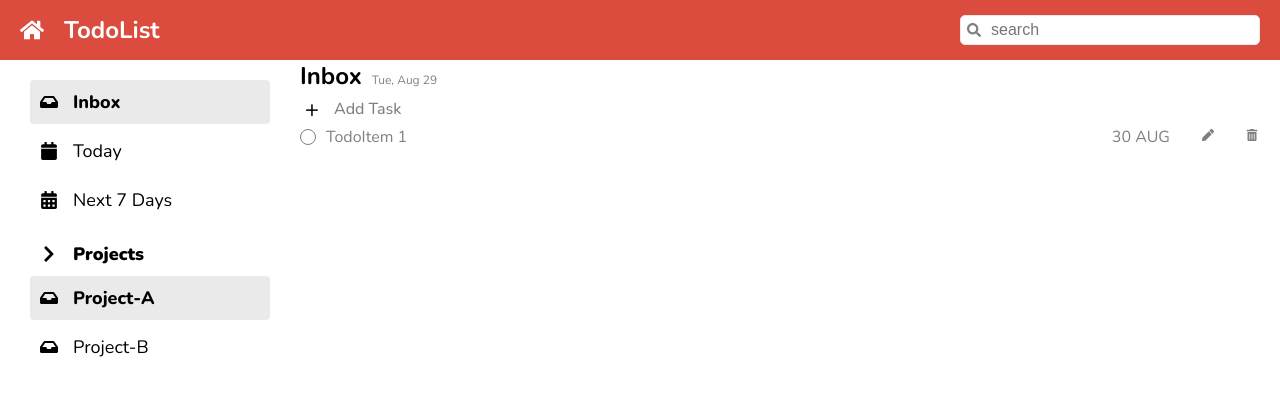
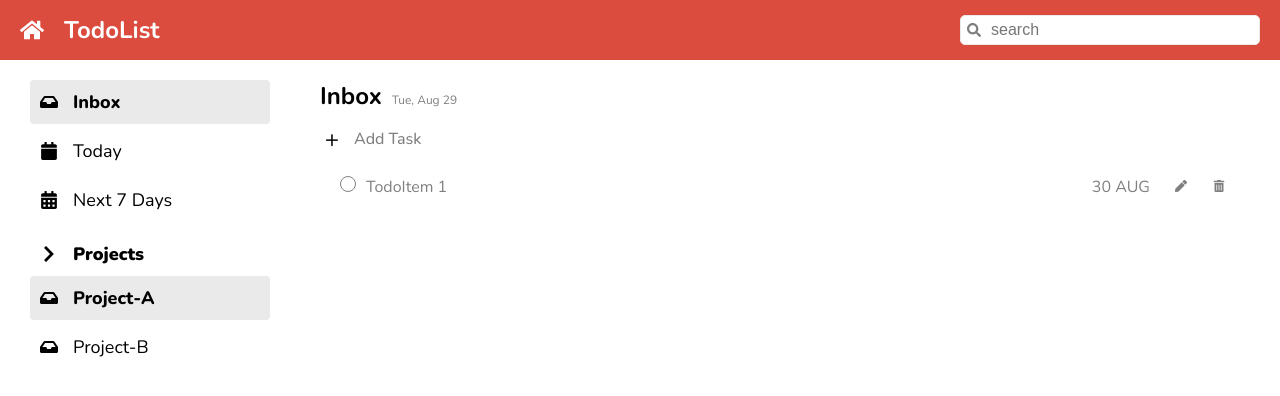
Before and after one commit to fuseeiam/cc15-todolist-fuse, a React (Create React App) app: page / in a window 1280 px wide. Shown: the top 396 px of the page. Built offline with nearby package versions, Linux system fonts and the light colour scheme.

Commit message:
finish-09-editcotent

```diff
--- a/src/app/App.jsx
+++ b/src/app/App.jsx
@@ -50,11 +50,8 @@ function App() {
       <div className='todo__content'>
         <main className='todo__container'>
           <TodoHeader />
-
           <TodoCreate />
           <TodoLists />
-
-          {/* TodoLists */}
         </main>
       </div>
     </div>
--- a/src/app/App.scss
+++ b/src/app/App.scss
@@ -64,5 +64,6 @@
 .todo__container {
     display: flex;
     flex-direction: column;
-    gap: 0.5rem;
+    gap: 15px;
+    padding: 20px;
 }
--- a/src/components/Todo/TodoLists.module.scss
+++ b/src/components/Todo/TodoLists.module.scss
@@ -3,7 +3,8 @@
 .todo {
     display: flex;
     gap: 10px;
-    align-items: center;
+    padding: 10px 20px;
+    align-items: baseline;
     cursor: pointer;
     border-radius: 4px;
     font-size: 1.6rem;
@@ -17,11 +18,11 @@
         color: $grey-dark;
         height: 16px;
         width: 16px;
+        display: block;
         border: 1px solid $grey-dark;
         border-radius: 16px;
         text-align: center;
         line-height: 16px;
-
     }
 
     &__task {
@@ -31,11 +32,10 @@
     &__date {}
 
     &__action {
-        flex-basis: 100px;
+        flex-basis: 80px;
         display: flex;
         gap: 10px;
         justify-content: space-evenly;
         font-size: 1.2rem;
-
     }
 }
```
Also changed, not shown: src/components/Todo/TodoLists.jsx (+3 -7 lines), 1 other file (tests, documents, lock files or other folders).
